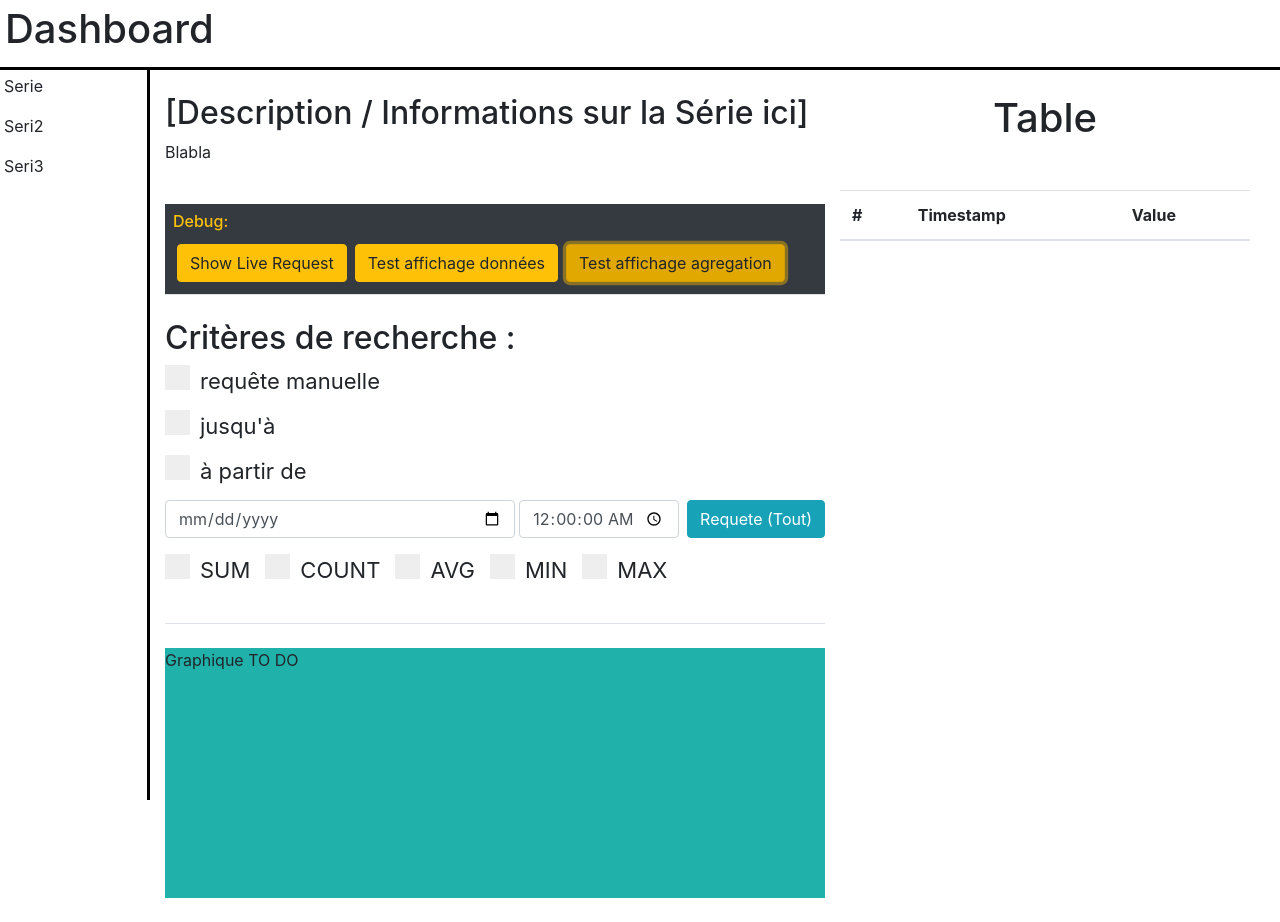
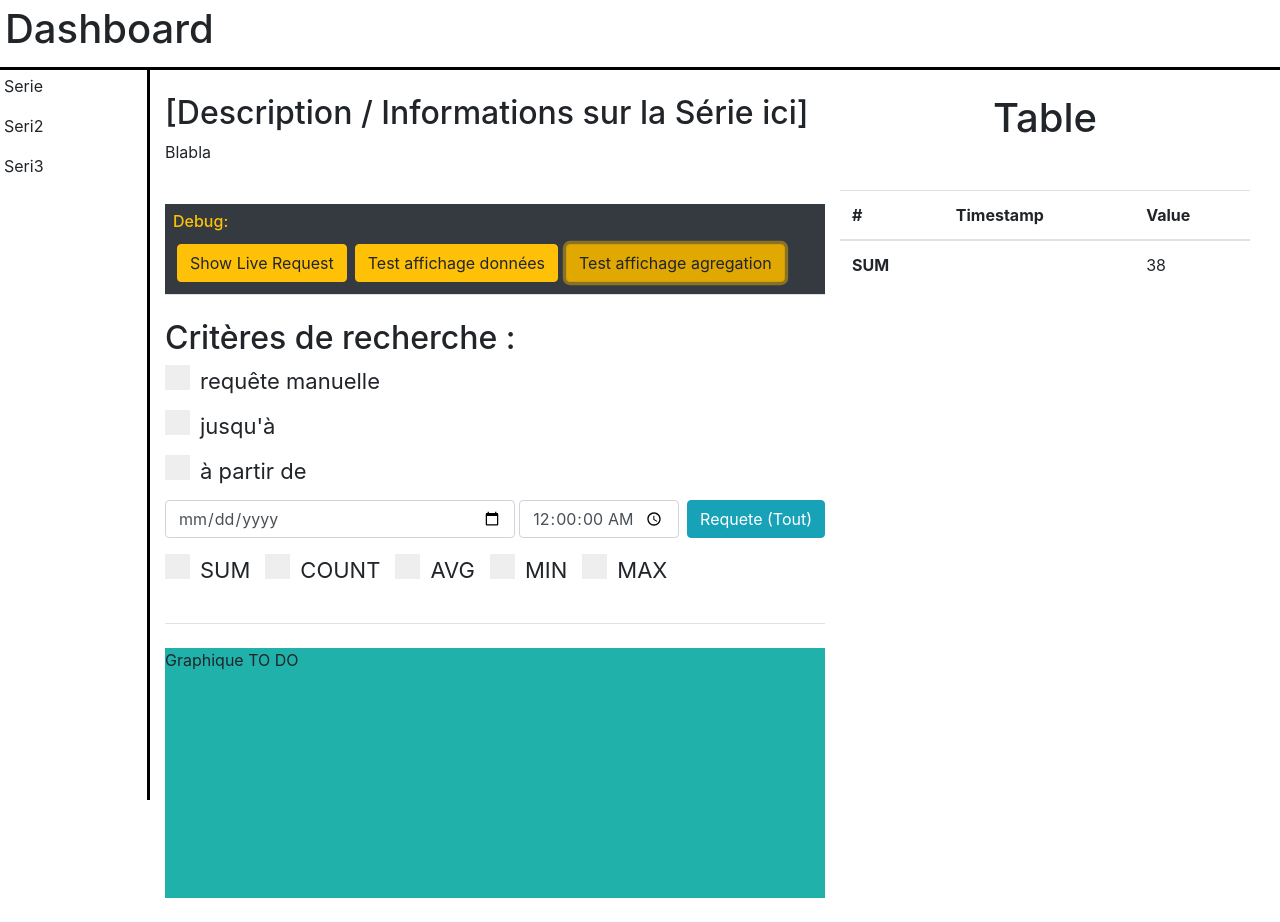
Before and after one commit to PierreTSE/2020-BDD-dashboard, a Vue app: page / in a window 1280 px wide. Both pictures are taken after a click on the button "Test affichage agregation". Built offline with nearby package versions, Linux system fonts and the light colour scheme.

Commit message:
Bouton de debug des fonction d'agregation OK

```diff
--- a/src/App.vue
+++ b/src/App.vue
@@ -64,6 +64,7 @@ export default {
       };
       this.$refs.myTable.jsonParse(JSON.stringify(fake_data));
     },
+
     on_DEBUG_Request_press() {
       this.$refs.requestForm.show_request = !this.$refs.requestForm.show_request;
       if (this.$refs.requestForm.show_request) {
@@ -72,6 +73,7 @@ export default {
         document.getElementById("DEBUG_Request").innerText  = "Show Live Request";
       }
     },
+
     on_DEBUG_Agreg_press() {
       let agr_op = ["min", "max", "avg", "sum", "count"];
       //   {"min": Math.floor(Math.random() * 100)},
@@ -88,6 +90,7 @@ export default {
       };
       fake_data.data[agr_op[Math.floor(Math.random() * agr_op.length)]] = Math.floor(Math.random() * 100);
 
+      this.$refs.myTable.jsonParse(JSON.stringify(fake_data));
     }
   }
 };
--- a/src/components/RequestForm.vue
+++ b/src/components/RequestForm.vue
@@ -60,7 +60,6 @@
         </form>
 
         <form class="form-inline">
-
             <div class="form-check form-check-inline">
 
                 <label class="container" id="aggregation">SUM
--- a/src/components/Table.vue
+++ b/src/components/Table.vue
@@ -51,6 +51,11 @@
         </tr>
       </thead>
       <tbody>
+        <tr v-if="agr_result.name != ''">
+          <th scope="row">{{agr_result.name}}</th>
+          <td></td>
+          <td>{{agr_result.value}}</td>
+        </tr>
         <tr v-for="(entry, i) in allScores" :key="i">
           <th scope="row">{{ ++i }}</th>
           <td>{{ entry.ts }}</td>
@@ -67,11 +72,13 @@ export default {
   data() {
     return {
       allScores: [],
+      agr_result: {name:"", value: 0},
     }
   },
   methods: {
     clearTable() {
       this.allScores = [];
+      this.agr_result = {name:"", value: 0};
     },
 
     jsonParse(json_input) {
@@ -83,6 +90,22 @@ export default {
             ts: obj.data.values[i].timestamp,
             value: obj.data.values[i].value,
           });
+        }
+
+        if (obj.data.min) {
+          this.agr_result = {name: "MIN", value: obj.data.min};
+        }
+        if (obj.data.max) {
+          this.agr_result = {name: "MAX", value: obj.data.max};
+        }
+        if (obj.data.sum) {
+          this.agr_result = {name: "SUM", value: obj.data.sum};
+        }
+        if (obj.data.avg) {
+          this.agr_result = {name: "AVG", value: obj.data.avg};
+        }
+        if (obj.data.count) {
+          this.agr_result = {name: "COUNT", value: obj.data.count};
         }
       }
 
```
